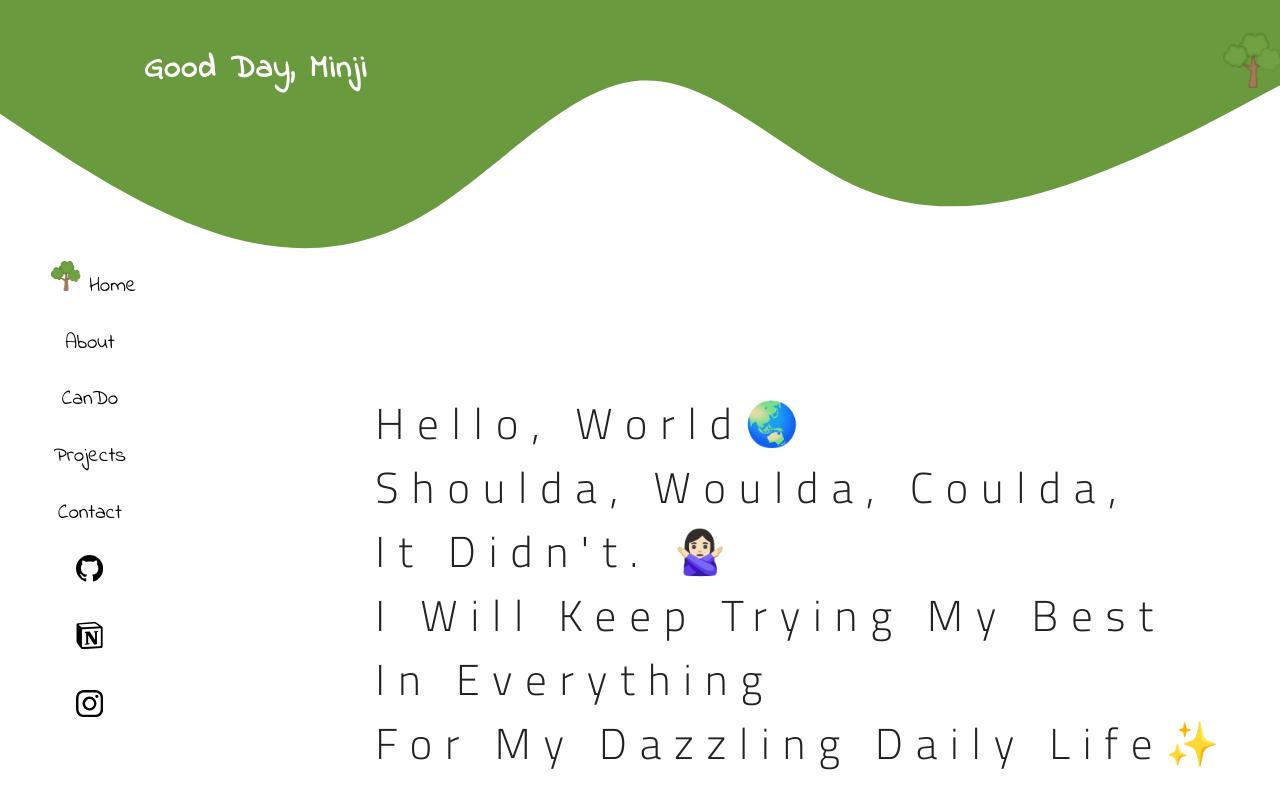
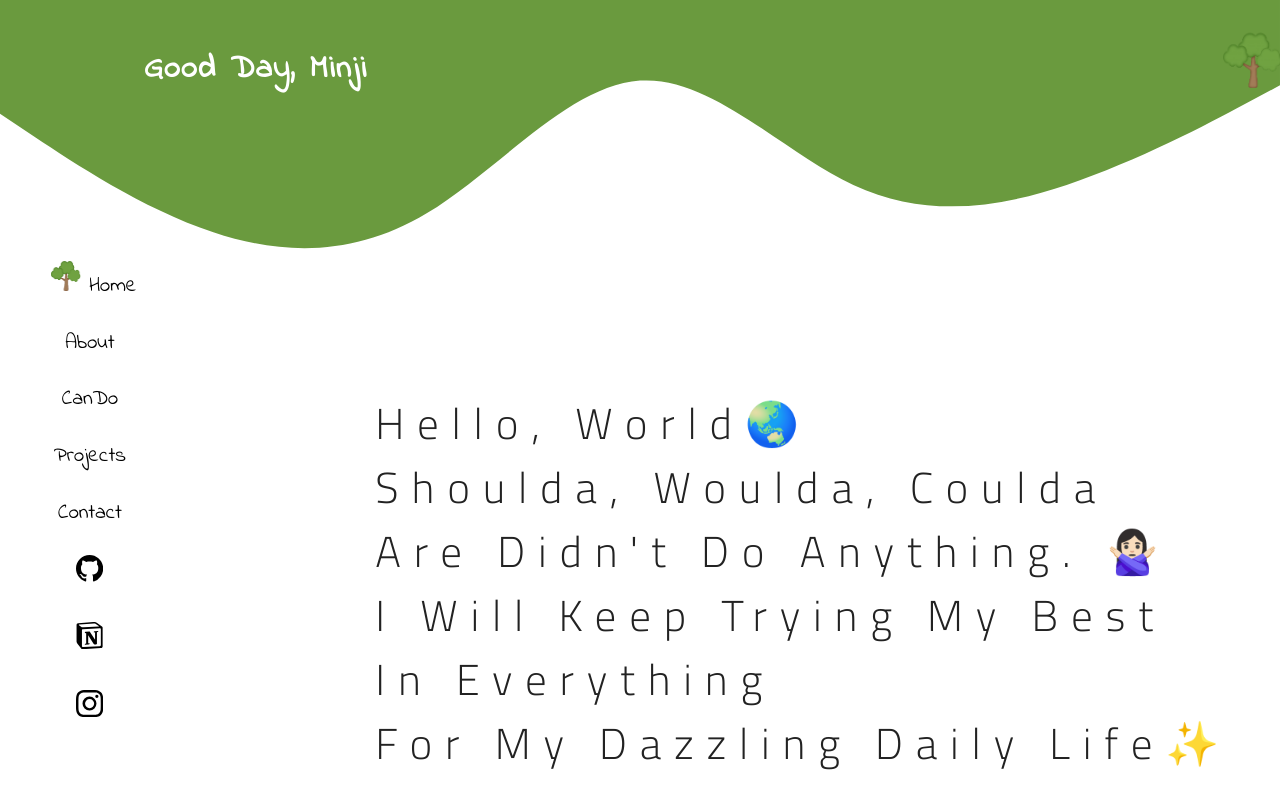
Before and after one commit to minjispace/good-day-minji, a React (Create React App) app: page / in a window 1280 px wide. Shown: the top 800 px of the page. Built offline with nearby package versions, Linux system fonts and the light colour scheme.

Commit message:
hero 문구 수정

```diff
--- a/src/components/Hero.js
+++ b/src/components/Hero.js
@@ -7,9 +7,9 @@ function Hero() {
     <HeroWrapper>
       <h1>
         Hello, World🌏
-        <br /> Shoulda, Woulda, Coulda,
-        <br /> It didn't. 🙅🏻‍♀️ <br />
-        I will keep trying my best <br />
+        <br /> Shoulda, Woulda, Coulda <br />
+        are didn't do anything. 🙅🏻‍♀️
+        <br /> I will keep trying my best <br />
         in everything <br />
         for my dazzling daily life✨
         <br />
```
